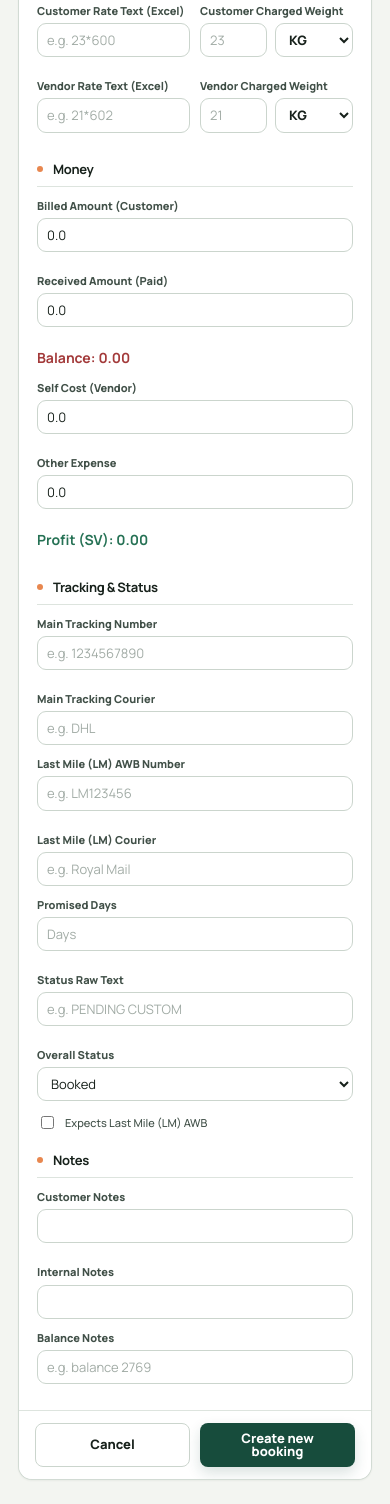
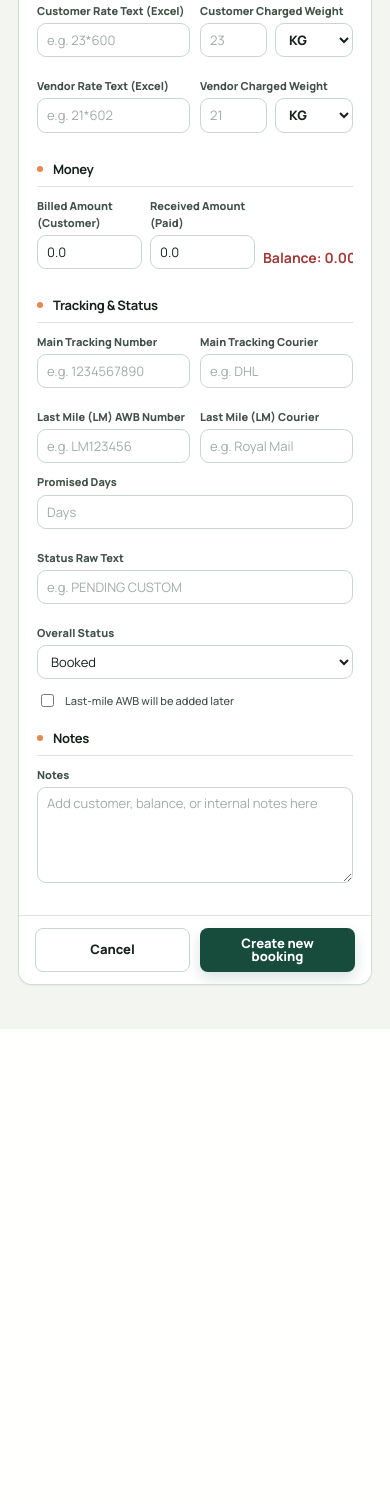
Before and after one commit to Tanishq014/courierBridge, a FastAPI app: page /shipments/new in a window 390 px wide. Shown: the part 1530-3034 px from the top of the page. After the commit the page ends 2559 px from the top, so only its background shows below. Run offline with FastAPI, Linux system fonts and the light colour scheme; some libraries are stand-ins or nearby versions.

Commit message:
Consolidate shipment money layout and notes UI
Add .money-grid and .large-notes CSS for improved layout and textarea sizing; replace multiple grid wrappers in shipments new/edit templates with the new money-grid and grid-4 where appropriate. Consolidate separate customer/internal/balance note inputs into a single auto-growing textarea (preserving existing values on edit by joining fields). Update the requires_lm_awb label copy to clarify last-mile AWB handling. These changes simplify the form structure and improve responsiveness for the money and notes sections.

```diff
--- a/app/static/css/style.css
+++ b/app/static/css/style.css
@@ -848,6 +848,12 @@ input[type="checkbox"] {
     line-height: 1.35;
     resize: vertical;
 }
+.compact-shipment-form textarea.large-notes {
+    min-height: 96px;
+    overflow: hidden;
+    line-height: 1.45;
+    resize: vertical;
+}
 
 .item-details-layout {
     display: grid;
@@ -914,6 +920,13 @@ input[type="checkbox"] {
     padding-inline: 8px;
     font-weight: 800;
     text-transform: uppercase;
+}
+.money-grid {
+    display: grid;
+    grid-template-columns: repeat(6, minmax(105px, 1fr));
+    gap: 8px;
+    align-items: end;
+    overflow-x: auto;
 }
 
 .compact-shipment-form > h3 {
--- a/app/templates/shipments/new.html
+++ b/app/templates/shipments/new.html
@@ -175,7 +175,7 @@
         </div>
 
         <h3 style="border-bottom: 1px solid var(--border-color); padding-bottom: 0.5rem; margin-top: 2rem;">Money</h3>
-        <div class="grid-3">
+        <div class="money-grid">
             <div class="form-group">
                 <label>Billed Amount (Customer)</label>
                 <input type="number" step="0.01" name="billed_amount" value="0.0" id="billed_amount">
@@ -187,8 +187,6 @@
             <div class="form-group" style="color: var(--danger-text); font-weight: bold;">
                 Balance: <span id="balance_display">0.00</span>
             </div>
-        </div>
-        <div class="grid-3">
             <div class="form-group">
                 <label>Self Cost (Vendor)</label>
                 <input type="number" step="0.01" name="self_cost" value="0.0" id="self_cost">
@@ -203,7 +201,7 @@
         </div>
 
         <h3 style="border-bottom: 1px solid var(--border-color); padding-bottom: 0.5rem; margin-top: 2rem;">Tracking & Status</h3>
-        <div class="grid-2">
+        <div class="grid-4">
             <div class="form-group">
                 <label>Main Tracking Number</label>
                 <input type="text" name="main_tracking_number" placeholder="e.g. 1234567890">
@@ -212,8 +210,6 @@
                 <label>Main Tracking Courier</label>
                 <input type="text" name="main_tracking_courier" placeholder="e.g. DHL">
             </div>
-        </div>
-        <div class="grid-2">
             <div class="form-group">
                 <label>Last Mile (LM) AWB Number</label>
                 <input type="text" name="lm_awb_number" placeholder="e.g. LM123456">
@@ -250,23 +246,13 @@
         </div>
         <div class="form-group" style="display: flex; align-items: center; gap: 0.5rem;">
             <input type="checkbox" name="requires_lm_awb" value="true" style="width: auto;">
-            <label style="margin: 0; font-weight: 500;">Expects Last Mile (LM) AWB</label>
+            <label style="margin: 0; font-weight: 500;">Last-mile AWB will be added later</label>
         </div>
 
         <h3 style="border-bottom: 1px solid var(--border-color); padding-bottom: 0.5rem; margin-top: 2rem;">Notes</h3>
-        <div class="grid-2">
-            <div class="form-group">
-                <label>Customer Notes</label>
-                <input type="text" name="customer_notes">
-            </div>
-            <div class="form-group">
-                <label>Internal Notes</label>
-                <input type="text" name="internal_notes">
-            </div>
-        </div>
         <div class="form-group">
-            <label>Balance Notes</label>
-            <input type="text" name="balance_notes" placeholder="e.g. balance 2769">
+            <label>Notes</label>
+            <textarea class="auto-grow large-notes" rows="4" name="internal_notes" placeholder="Add customer, balance, or internal notes here"></textarea>
         </div>
 
         <div class="form-actions">
```
Also changed, not shown: app/templates/shipments/edit.html (+5 -19 lines).
